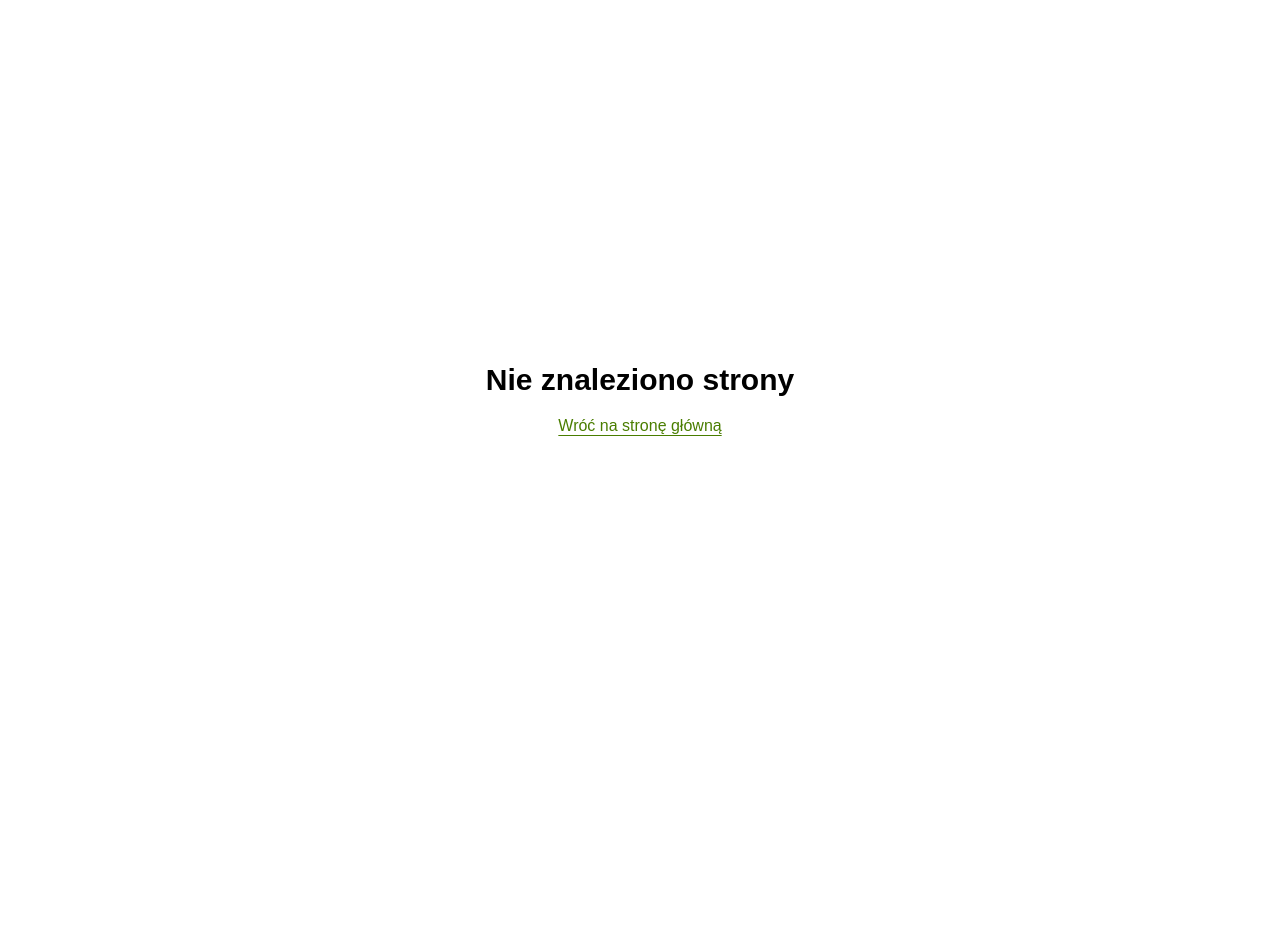
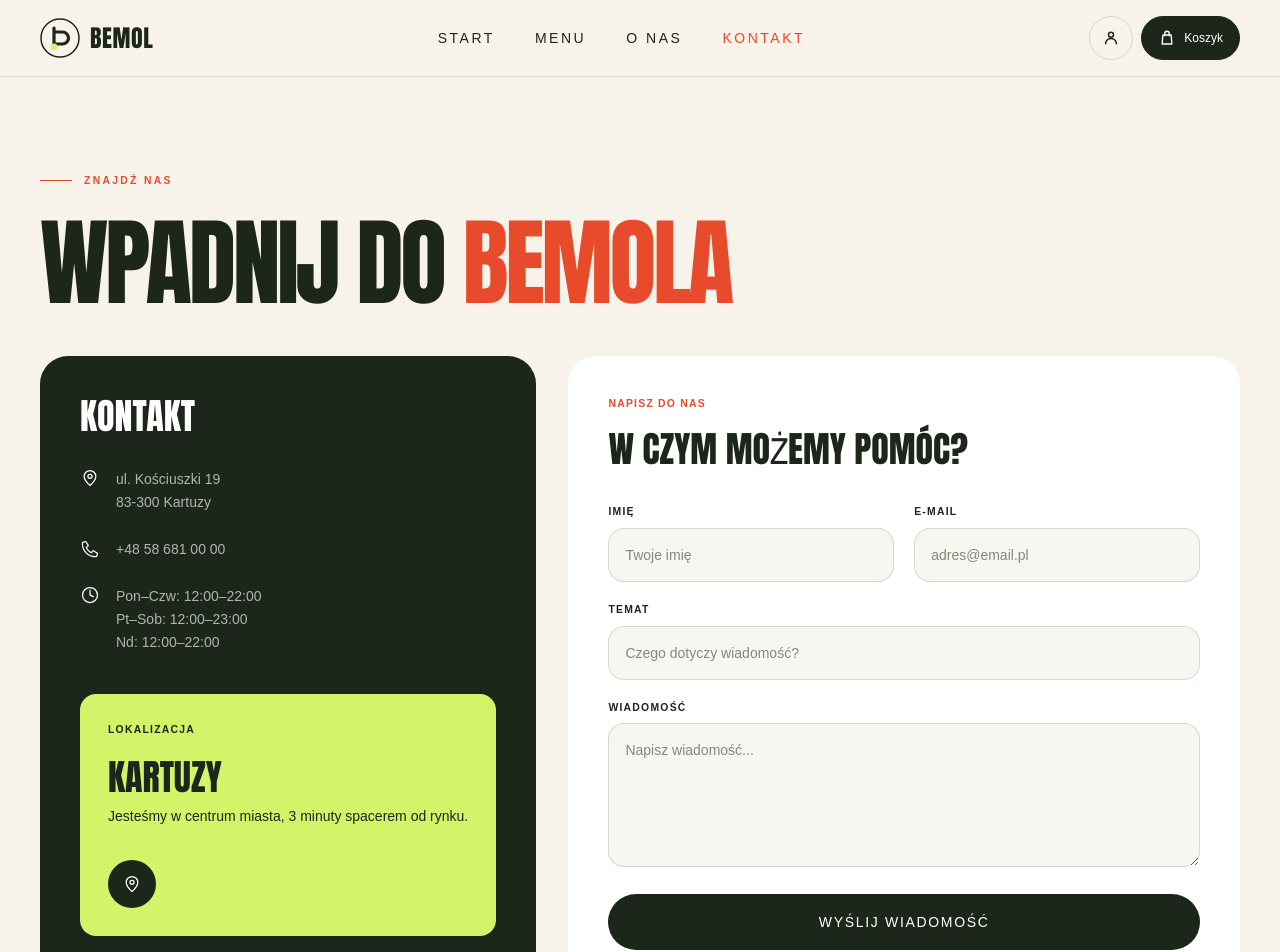
Before and after one commit to KacperRynkiewicz/ProjektWdro-eniowyPizzeriaBemol, a React (Vite) app in the folder frontend/: page /kontakt in a window 1280 px wide. Shown: the top 952 px of the page. Before the commit the page ends 800 px from the top, so only its background shows below. Built offline with nearby package versions, Linux system fonts and the light colour scheme.

Commit message:
feat(frontend): add contact page and message form

```diff
--- /dev/null
+++ b/frontend/src/components/ContactDetails.tsx
@@ -0,0 +1,62 @@
+function LocationIcon() {
+  return (
+    <svg aria-hidden="true" className="h-5 w-5 shrink-0" fill="none" viewBox="0 0 24 24">
+      <path d="M19 10c0 5-7 11-7 11S5 15 5 10a7 7 0 1 1 14 0Z" stroke="currentColor" strokeWidth="1.5" />
+      <circle cx="12" cy="10" r="2.5" stroke="currentColor" strokeWidth="1.5" />
+    </svg>
+  )
+}
+
+function ContactDetails() {
+  return (
+    <section aria-labelledby="contact-details-heading" className="rounded-[1.75rem] bg-surface-dark p-6 text-white sm:p-10">
+      <h2 className="mb-8 font-display text-4xl uppercase" id="contact-details-heading">
+        Kontakt
+      </h2>
+      <address className="flex flex-col gap-6 text-sm leading-relaxed not-italic">
+        <div className="flex items-start gap-4">
+          <LocationIcon />
+          <p className="text-white/65">ul. Kościuszki 19<br />83-300 Kartuzy</p>
+        </div>
+        <a
+          className="flex min-h-6 items-center gap-4 transition-colors hover:text-lime focus-visible:outline-2 focus-visible:outline-offset-4 focus-visible:outline-lime"
+          href="tel:+48586810000"
+        >
+          <svg aria-hidden="true" className="h-5 w-5 shrink-0" fill="none" viewBox="0 0 24 24">
+            <path d="m7 3 3 5-2.5 2.5a15 15 0 0 0 6 6L16 14l5 3-1 4C10 22 2 14 3 4l4-1Z" stroke="currentColor" strokeLinejoin="round" strokeWidth="1.5" />
+          </svg>
+          <span className="text-white/65">+48 58 681 00 00</span>
+        </a>
+      </address>
+
+      <div className="mt-6 flex items-start gap-4 text-sm leading-relaxed">
+        <svg aria-hidden="true" className="h-5 w-5 shrink-0" fill="none" viewBox="0 0 24 24">
+          <circle cx="12" cy="12" r="9" stroke="currentColor" strokeWidth="1.5" />
+          <path d="M12 6v6l4 2" stroke="currentColor" strokeLinecap="round" strokeWidth="1.5" />
+        </svg>
+        <ul aria-label="Godziny otwarcia" className="text-white/65">
+          <li>Pon–Czw: 12:00–22:00</li>
+          <li>Pt–Sob: 12:00–23:00</li>
+          <li>Nd: 12:00–22:00</li>
+        </ul>
+      </div>
+
+      <div className="mt-10 rounded-2xl bg-lime p-6 text-surface-dark sm:p-7">
+        <p className="text-[0.65rem] font-semibold uppercase tracking-[0.12em]">Lokalizacja</p>
+        <h3 className="mb-2 mt-5 font-display text-4xl uppercase">Kartuzy</h3>
+        <p className="text-sm leading-relaxed">Jesteśmy w centrum miasta, 3 minuty spacerem od rynku.</p>
+        <a
+          aria-label="Pokaż lokalizację Pizzerii Bemol w Google Maps"
+          className="mt-8 inline-flex h-12 w-12 items-center justify-center rounded-full bg-surface-dark text-white transition-colors hover:bg-dark focus-visible:outline-2 focus-visible:outline-offset-4 focus-visible:outline-surface-dark"
+          href="https://www.google.com/maps/search/?api=1&query=Pizzeria+Bemol+Ko%C5%9Bciuszki+19+Kartuzy"
+          rel="noopener noreferrer"
+          target="_blank"
+        >
+          <LocationIcon />
+        </a>
+      </div>
+    </section>
+  )
+}
+
+export default ContactDetails
--- /dev/null
+++ b/frontend/src/components/ContactForm.tsx
@@ -0,0 +1,55 @@
+import { useState, type FormEvent } from 'react'
+
+function ContactForm() {
+  const [status, setStatus] = useState('')
+
+  function handleSubmit(event: FormEvent<HTMLFormElement>) {
+    event.preventDefault()
+    setStatus('Wysyłanie wiadomości jest jeszcze niedostępne. Skontaktuj się z nami telefonicznie. Twoja wiadomość nie została wysłana.')
+  }
+
+  const inputClasses = 'w-full rounded-2xl border border-surface-dark/15 bg-[#F8F6F0] px-4 py-4 text-sm text-surface-dark placeholder:text-muted/80 focus:border-surface-dark focus:outline-2 focus:outline-offset-2 focus:outline-surface-dark'
+  const labelClasses = 'mb-2 block text-[0.65rem] font-semibold uppercase tracking-[0.12em]'
+
+  return (
+    <section aria-labelledby="contact-form-heading" className="rounded-[1.75rem] bg-white p-6 text-surface-dark sm:p-10">
+      <p className="mb-4 text-[0.65rem] font-semibold uppercase tracking-[0.12em] text-orange">Napisz do nas</p>
+      <h2 className="font-display text-3xl uppercase leading-tight sm:text-4xl" id="contact-form-heading">
+        W czym możemy pomóc?
+      </h2>
+
+      <form className="mt-8" onChange={() => setStatus('')} onSubmit={handleSubmit}>
+        <div className="grid gap-5 sm:grid-cols-2">
+          <div>
+            <label className={labelClasses} htmlFor="contact-name">Imię</label>
+            <input autoComplete="given-name" className={inputClasses} id="contact-name" maxLength={100} name="name" placeholder="Twoje imię" required type="text" />
+          </div>
+          <div>
+            <label className={labelClasses} htmlFor="contact-email">E-mail</label>
+            <input autoComplete="email" className={inputClasses} id="contact-email" maxLength={254} name="email" placeholder="adres@email.pl" required type="email" />
+          </div>
+        </div>
+
+        <div className="mt-5">
+          <label className={labelClasses} htmlFor="contact-subject">Temat</label>
+          <input className={inputClasses} id="contact-subject" maxLength={200} name="subject" placeholder="Czego dotyczy wiadomość?" required type="text" />
+        </div>
+
+        <div className="mt-5">
+          <label className={labelClasses} htmlFor="contact-message">Wiadomość</label>
+          <textarea className={`${inputClasses} min-h-36 resize-y`} id="contact-message" maxLength={5000} name="message" placeholder="Napisz wiadomość..." required rows={5} />
+        </div>
+
+        <button
+          className="mt-5 inline-flex min-h-14 w-full cursor-pointer items-center justify-center rounded-full bg-surface-dark px-6 py-4 text-sm uppercase tracking-[0.12em] text-white transition-colors hover:bg-dark focus-visible:outline-2 focus-visible:outline-offset-4 focus-visible:outline-surface-dark"
+          type="submit"
+        >
+          Wyślij wiadomość
+        </button>
+        <p aria-live="polite" className="mt-4 text-sm leading-relaxed text-muted" role="status">{status}</p>
+      </form>
+    </section>
+  )
+}
+
+export default ContactForm
--- /dev/null
+++ b/frontend/src/components/ContactHero.tsx
@@ -0,0 +1,23 @@
+function ContactHero() {
+  return (
+    <section
+      aria-labelledby="contact-page-heading"
+      className="bg-cream px-5 pb-10 pt-16 text-surface-dark sm:px-8 sm:pb-12 sm:pt-20 lg:px-10 lg:pt-24"
+    >
+      <div className="mx-auto max-w-[1440px]">
+        <p className="mb-7 flex items-center gap-3 text-[0.65rem] font-semibold uppercase tracking-[0.22em] text-orange">
+          <span aria-hidden="true" className="h-px w-8 bg-current" />
+          Znajdź nas
+        </p>
+        <h1
+          className="font-display text-[clamp(2.75rem,7.5vw,7rem)] uppercase leading-[0.95] tracking-[-0.035em]"
+          id="contact-page-heading"
+        >
+          Wpadnij do <span className="italic text-orange">Bemola</span>
+        </h1>
+      </div>
+    </section>
+  )
+}
+
+export default ContactHero
--- a/frontend/src/components/Header.tsx
+++ b/frontend/src/components/Header.tsx
@@ -6,7 +6,7 @@ const navigationLinks = [
   { label: 'Start', href: '/' },
   { label: 'Menu', href: '/menu' },
   { label: 'O nas', href: '/o-nas' },
-  { label: 'Kontakt', href: '/#kontakt' },
+  { label: 'Kontakt', href: '/kontakt' },
 ]
 
 interface NavigationLinkProps {
--- a/frontend/src/components/PageFooter.tsx
+++ b/frontend/src/components/PageFooter.tsx
@@ -22,9 +22,9 @@ function PageFooter() {
               </Link>
             </li>
             <li>
-              <a className="inline-flex min-h-11 items-center transition-colors hover:text-lime focus-visible:outline-2 focus-visible:outline-offset-4 focus-visible:outline-lime" href="/#kontakt">
+              <Link className="inline-flex min-h-11 items-center transition-colors hover:text-lime focus-visible:outline-2 focus-visible:outline-offset-4 focus-visible:outline-lime" to="/kontakt">
                 Kontakt
-              </a>
+              </Link>
             </li>
           </ul>
         </nav>
--- /dev/null
+++ b/frontend/src/pages/ContactPage.tsx
@@ -0,0 +1,19 @@
+import ContactHero from '../components/ContactHero'
+import ContactDetails from '../components/ContactDetails'
+import ContactForm from '../components/ContactForm'
+
+function ContactPage() {
+  return (
+    <>
+      <ContactHero />
+      <div className="px-5 pb-20 sm:px-8 lg:px-10 lg:pb-24">
+        <div className="mx-auto grid max-w-[1440px] gap-8 md:grid-cols-[0.85fr_1.15fr]">
+          <ContactDetails />
+          <ContactForm />
+        </div>
+      </div>
+    </>
+  )
+}
+
+export default ContactPage
--- a/frontend/src/router.tsx
+++ b/frontend/src/router.tsx
@@ -4,6 +4,7 @@ import NotFoundPage from './pages/NotFoundPage'
 import MenuPage from './pages/MenuPage'
 import PageLayout from './layouts/PageLayout'
 import AboutPage from './pages/AboutPage'
+import ContactPage from './pages/ContactPage'
 
 export const router = createBrowserRouter([
   {
@@ -13,6 +14,10 @@ export const router = createBrowserRouter([
   {
     element: <PageLayout />,
     children: [
+      {
+        path: '/kontakt',
+        element: <ContactPage />,
+      },
       {
         path: '/o-nas',
         element: <AboutPage />,
```
